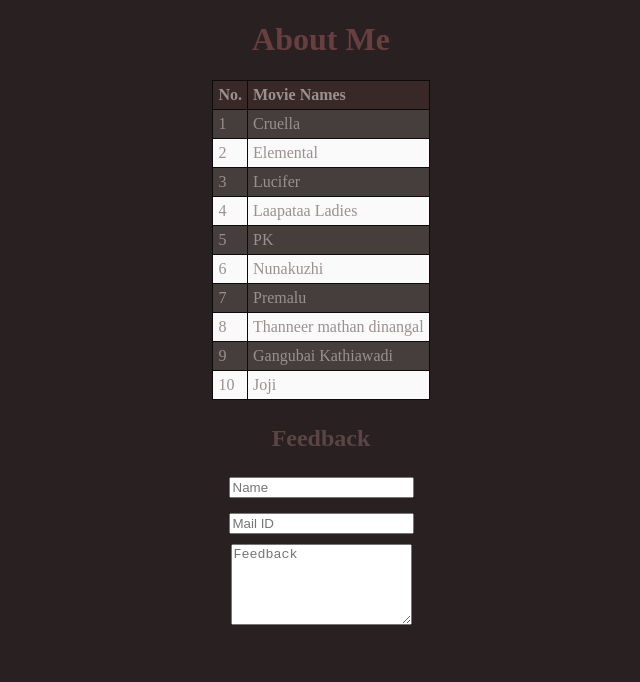
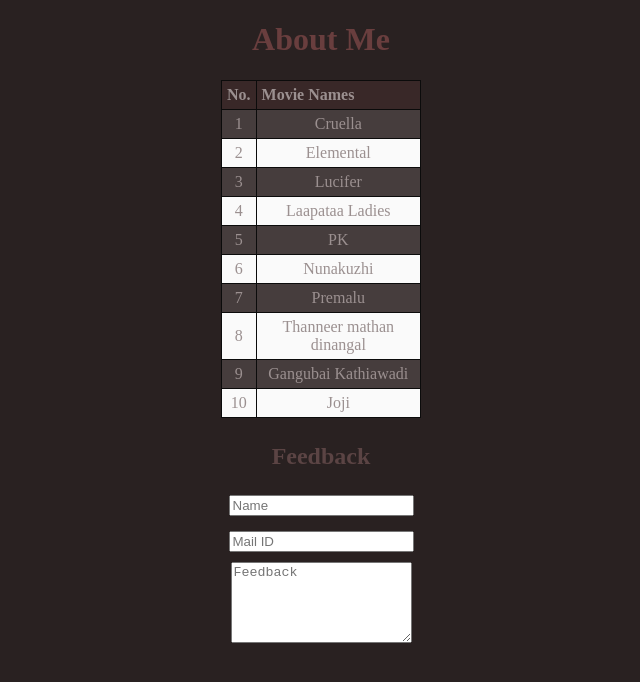
Before and after one commit to Irine-Theresa-Antony/list, a plain HTML site: page list.html in a window 1280 px wide. Shown: the whole page, without its empty margins (319-959 px from the left). Drawn offline with Linux system fonts and the light colour scheme.

Commit message:
Your commit message

```diff
--- a/css/style.css
+++ b/css/style.css
@@ -1,6 +1,5 @@
-h1{
+h1 {
     color: rgb(105, 62, 62);
-
 }
 
 body {
@@ -8,9 +7,11 @@ body {
 }
 
 table {
-    position: ;
-    width: 200px text-align: center;
+    width: 200px;
+    text-align: center;
     background: #fafafa;
+    margin-left: auto;
+    margin-right: auto;
 }
 
 th {
@@ -30,11 +31,14 @@ td {
 tr:nth-child(even) {
     background-color: #463d3d;
 }
-.center{
+
+.center {
     margin-left: auto;
-  margin-right: auto;
+    margin-right: auto;
 }
-form,div{
+
+form,
+div {
     padding: 5px;
     color: #5b4444;
 }
```
